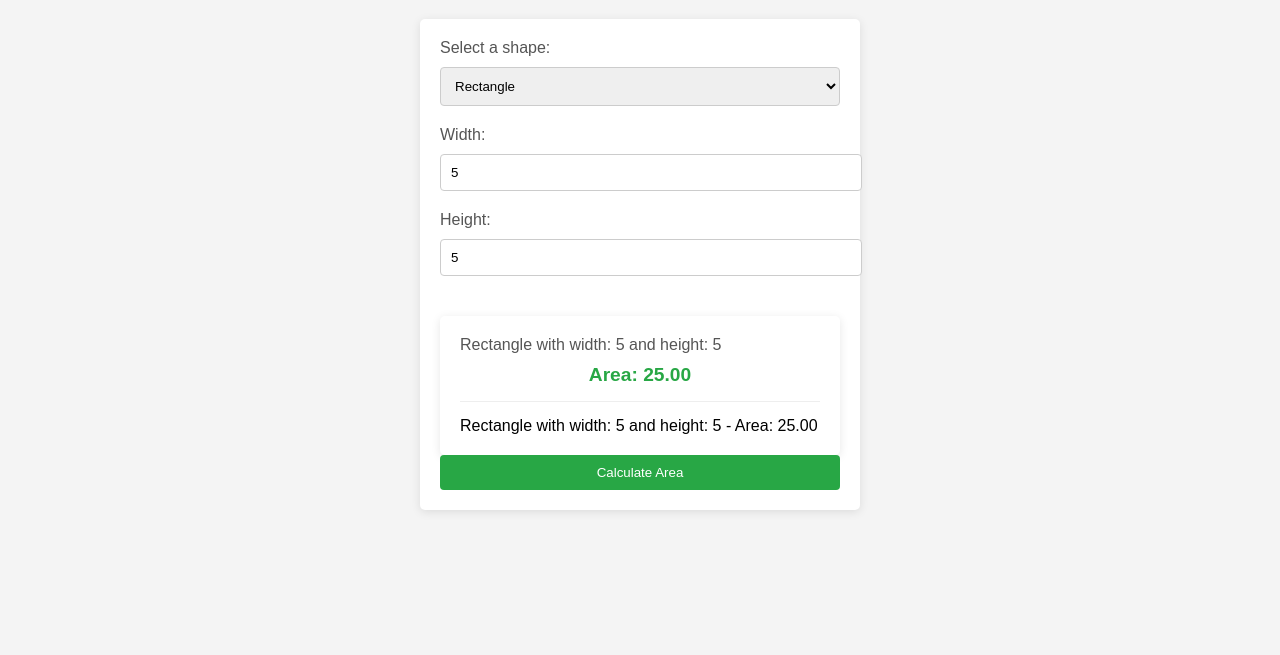
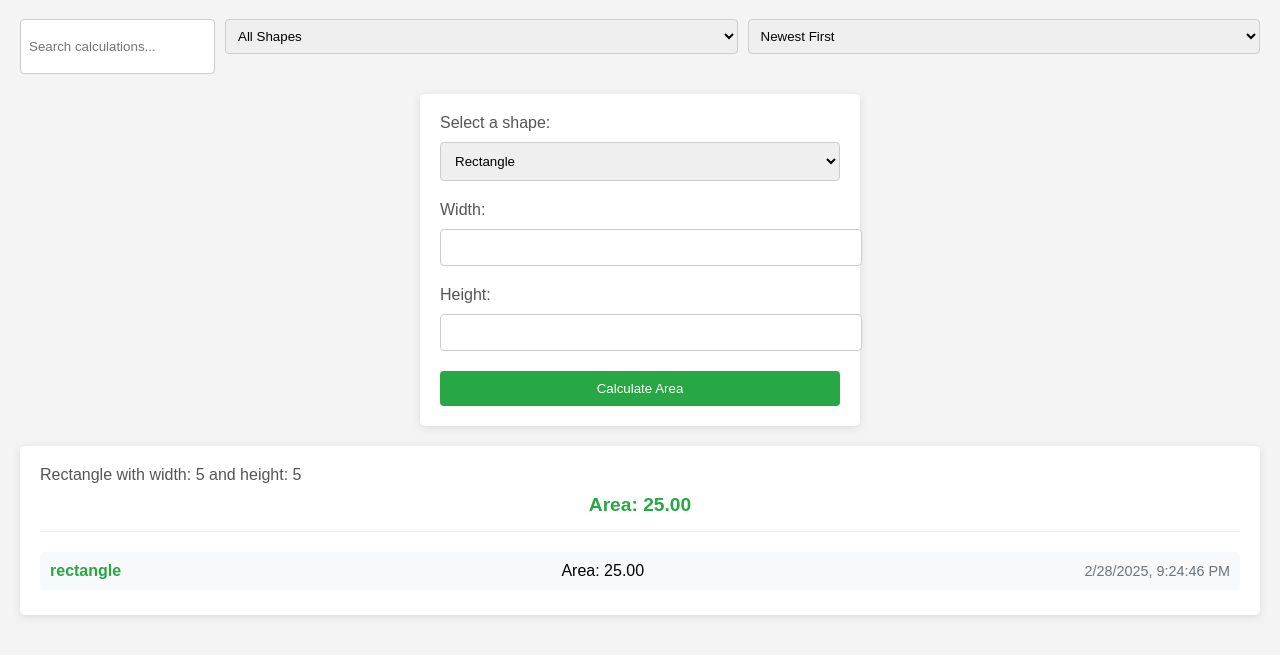
Before and after one commit to 4UK4A/KHN_JS_L1, a plain HTML site: page geometric-shapes-app/src/index.html in a window 1280 px wide. Both pictures are taken after typing "5", "5" into the empty fields and a click on the button "Calculate Area". Shown: the part 81-736 px from the top of the page. Drawn offline with Linux system fonts and the light colour scheme.

Commit message:
add_sort_kuki

```diff
--- a/geometric-shapes-app/src/index.html
+++ b/geometric-shapes-app/src/index.html
@@ -9,6 +9,23 @@
 <body>
     <div class="container">
         <h1>Geometric Shapes Area Calculator</h1>
+
+        <div class="controls">
+            <input type="text" id="search" placeholder="Search calculations...">
+            <select id="filter-shape">
+                <option value="all">All Shapes</option>
+                <option value="rectangle">Rectangle</option>
+                <option value="circle">Circle</option>
+                <option value="triangle">Triangle</option>
+            </select>
+            <select id="sort-by">
+                <option value="newest">Newest First</option>
+                <option value="oldest">Oldest First</option>
+                <option value="area-asc">Area (Low to High)</option>
+                <option value="area-desc">Area (High to Low)</option>
+            </select>
+        </div>
+
         <form id="shape-form">
             <label for="shape">Select a shape:</label>
             <select id="shape" name="shape">
@@ -36,14 +53,15 @@
                 <input type="number" id="tri-height" name="tri-height" min="0" step="any" required>
             </div>
 
-            <div id="result" class="result">
+
+            <button type="submit">Calculate Area</button>
+        </form>
+
+        <div id="result" class="result">
                 <div class="shape-details"></div>
                 <div class="calculated-area"></div>
                 <div class="calculation-history"></div>
-            </div>
-
-            <button type="submit">Calculate Area</button>
-        </form>
+        </div>
     </div>
 
     <script src="script.js"></script>
--- a/geometric-shapes-app/src/script.js
+++ b/geometric-shapes-app/src/script.js
@@ -59,12 +59,80 @@ class ShapeCalculator {
         const data = localStorage.getItem('shapeInputs');
         return data ? JSON.parse(data) : null;
     }
+
+    static calculations = [];
+
+    static addCalculation(shapeType, shape, area) {
+        const calculation = {
+            id: Date.now(),
+            shapeType,
+            shape: {
+                ...shape
+            },
+            area,
+            timestamp: new Date().toISOString()
+        };
+
+        // Load existing calculations first
+        const calculations = this.loadCalculations();
+        calculations.push(calculation);
+
+        // Save to localStorage
+        localStorage.setItem('calculations', JSON.stringify(calculations));
+        return calculation;
+    }
+
+    static loadCalculations() {
+        const saved = localStorage.getItem('calculations');
+        return saved ? JSON.parse(saved) : [];
+    }
+
+    static filterAndSortCalculations(searchTerm = '', shapeType = 'all', sortBy = 'newest') {
+        const calculations = this.loadCalculations();
+
+        let filtered = [...calculations];
+
+        // Filter by shape type
+        if (shapeType !== 'all') {
+            filtered = filtered.filter(calc => calc.shapeType === shapeType);
+        }
+
+        // Filter by search term
+        if (searchTerm) {
+            const term = searchTerm.toLowerCase();
+            filtered = filtered.filter(calc =>
+                calc.shapeType.toLowerCase().includes(term) ||
+                calc.area.toString().includes(term)
+            );
+        }
+
+        // Sort calculations
+        filtered.sort((a, b) => {
+            switch (sortBy) {
+                case 'oldest':
+                    return new Date(a.timestamp) - new Date(b.timestamp);
+                case 'area-asc':
+                    return a.area - b.area;
+                case 'area-desc':
+                    return b.area - a.area;
+                default: // 'newest'
+                    return new Date(b.timestamp) - new Date(a.timestamp);
+            }
+        });
+
+        return filtered;
+    }
 }
 
 document.addEventListener('DOMContentLoaded', () => {
     const form = document.getElementById('shape-form');
     const resultDiv = document.getElementById('result');
     const shapeSelect = document.getElementById('shape');
+
+    const searchInput = document.getElementById('search');
+    const filterShape = document.getElementById('filter-shape');
+    const sortBy = document.getElementById('sort-by');
+    const historyDiv = document.querySelector('.calculation-history');
 
     // Function to hide all parameter inputs and disable their required attribute
     function hideAllParams() {
@@ -136,14 +204,17 @@ document.addEventListener('DOMContentLoaded', () => {
 
             if (shape) {
                 const area = ShapeCalculator.calculateArea(shape);
+                const calculation = ShapeCalculator.addCalculation(shapeType, shape, area);
+
+                // Update display
                 resultDiv.querySelector('.shape-details').textContent = shapeDetails;
                 resultDiv.querySelector('.calculated-area').textContent = `Area: ${area.toFixed(2)}`;
 
-                // Add to history
-                const historyEntry = document.createElement('div');
-                historyEntry.textContent = `${shapeDetails} - Area: ${area.toFixed(2)}`;
-                const history = resultDiv.querySelector('.calculation-history');
-                history.insertBefore(historyEntry, history.firstChild);
+                // Reset form
+                form.reset();
+
+                // Update history display
+                updateHistory();
             }
         } catch (error) {
             resultDiv.querySelector('.calculated-area').textContent = `Error: ${error.message}`;
@@ -152,4 +223,33 @@ document.addEventListener('DOMContentLoaded', () => {
 
     // Initialize with rectangle inputs visible
     document.getElementById('rectangle-params').style.display = 'block';
+
+    function updateHistory() {
+        const filtered = ShapeCalculator.filterAndSortCalculations(
+            searchInput.value,
+            filterShape.value,
+            sortBy.value
+        );
+
+        historyDiv.innerHTML = '';
+        filtered.forEach(calc => {
+            const entry = document.createElement('div');
+            entry.className = 'history-entry';
+            entry.innerHTML = `
+                <span class="shape-type">${calc.shapeType}</span>
+                <span class="area">Area: ${calc.area.toFixed(2)}</span>
+                <span class="timestamp">${new Date(calc.timestamp).toLocaleString()}</span>
+            `;
+            historyDiv.appendChild(entry);
+        });
+    }
+
+    // Load existing calculations
+    ShapeCalculator.loadCalculations();
+    updateHistory();
+
+    // Add event listeners for search, filter, and sort
+    searchInput.addEventListener('input', updateHistory);
+    filterShape.addEventListener('change', updateHistory);
+    sortBy.addEventListener('change', updateHistory);
 });
--- a/geometric-shapes-app/src/style.css
+++ b/geometric-shapes-app/src/style.css
@@ -86,3 +86,41 @@ button:hover {
     padding-top: 15px;
     border-top: 1px solid #eee;
 }
+
+.controls {
+    margin-bottom: 20px;
+    display: flex;
+    gap: 10px;
+    justify-content: center;
+}
+
+.controls input,
+.controls select {
+    padding: 8px;
+    border: 1px solid #ccc;
+    border-radius: 4px;
+}
+
+.controls input {
+    width: 200px;
+}
+
+.history-entry {
+    padding: 10px;
+    margin: 5px 0;
+    background: #f8f9fa;
+    border-radius: 4px;
+    display: flex;
+    justify-content: space-between;
+    align-items: center;
+}
+
+.history-entry .shape-type {
+    font-weight: bold;
+    color: #28a745;
+}
+
+.history-entry .timestamp {
+    color: #6c757d;
+    font-size: 0.9em;
+}
```
